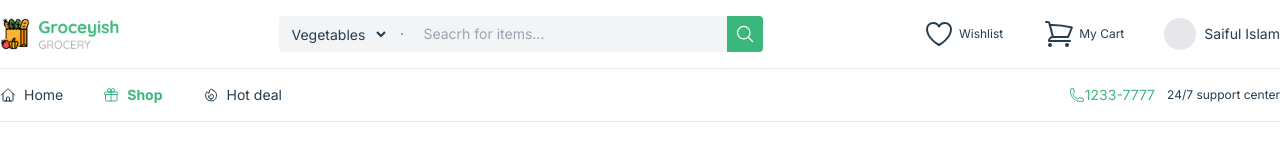
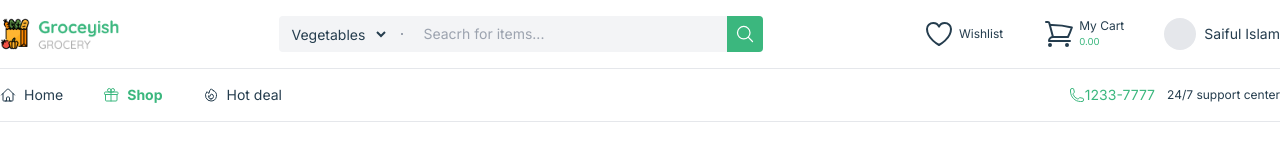
Before and after one commit to u-d-a-y-95/groceyish, a Next.js app: page /shop in a window 1280 px wide. Shown: the top 160 px of the page. Built offline with nearby package versions, Linux system fonts and the light colour scheme; no server answers; the database is empty.

Commit message:
fix cart

```diff
--- a/src/app/shop/page.tsx
+++ b/src/app/shop/page.tsx
@@ -47,8 +47,8 @@ export default function ShopPage() {
                   <p className="font-semibold mb-2">Sort</p>
                   <select className="border p-2 w-full" {...register("sort")}>
                     <option value="">None</option>
-                    <option value="asc">Low to Hight</option>
-                    <option value="desc">High to Low</option>
+                    <option value="asc">Price: Low to Hight</option>
+                    <option value="desc">Price: High to Low</option>
                   </select>
                 </div>
                 <div className="hidden md:block">
--- a/src/components/layout/header.tsx
+++ b/src/components/layout/header.tsx
@@ -39,10 +39,12 @@ export const Header = () => {
                 url="/cart"
                 count={cart.length}
                 subTitle={
-                  cart.reduce(
-                    (acc, item) => acc + item.count * item.item.price,
-                    0
-                  ) || ""
+                  cart
+                    .reduce(
+                      (acc, item) => acc + item.count * item.item.price,
+                      0
+                    )
+                    .toFixed(2) || ""
                 }
               />
               <div className="hidden sm:flex items-center gap-2">
```
